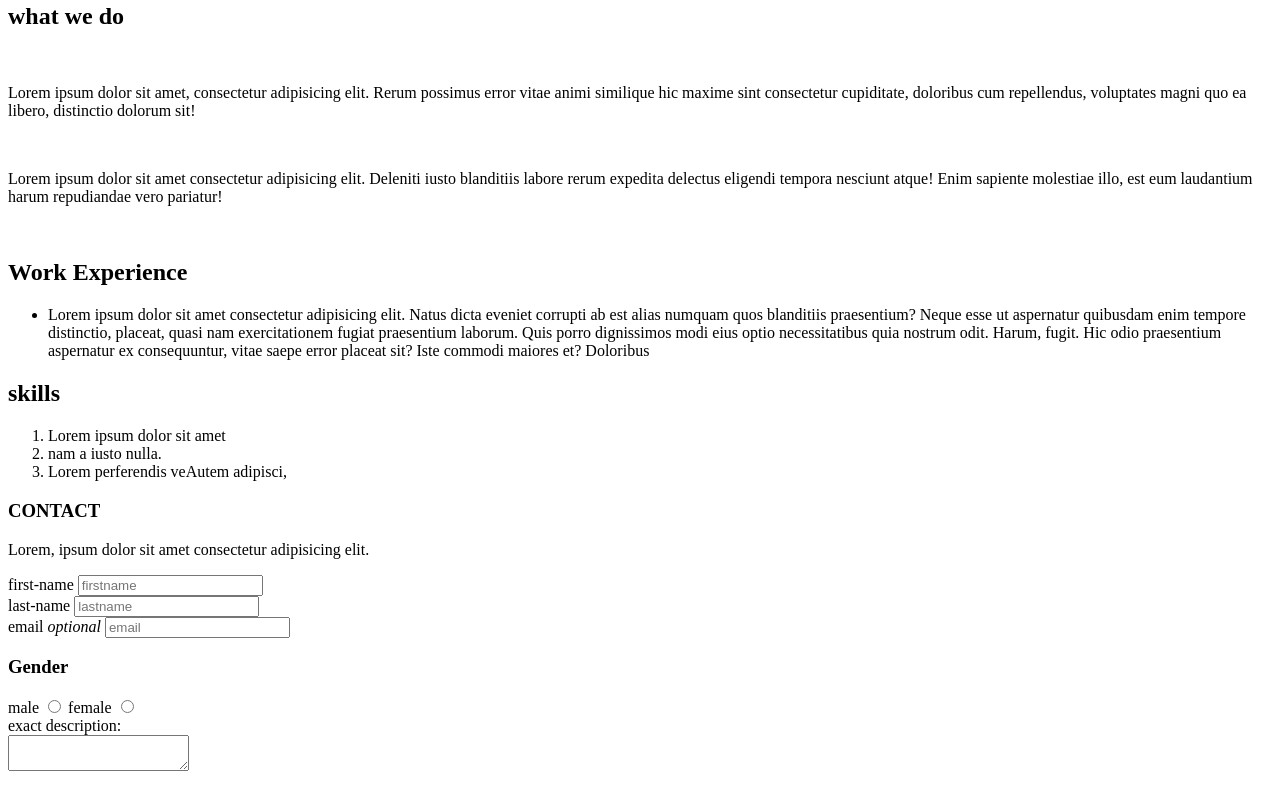
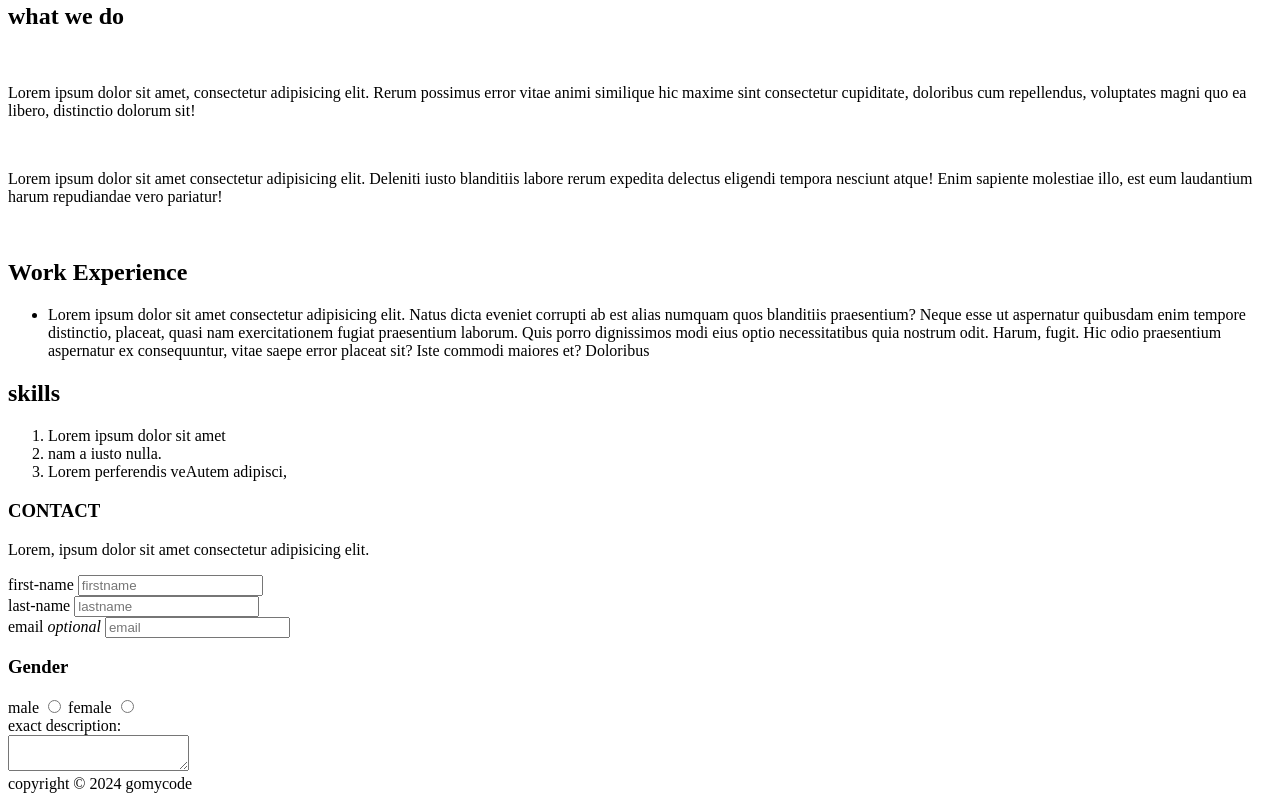
Before and after one commit to zinoleslie/git-portfolio, a plain HTML site: page index.html in a window 1280 px wide. Shown: the part 841-1642 px from the top of the page. Drawn offline with Linux system fonts and the light colour scheme.

Commit message:
added footer

```diff
--- a/index.html
+++ b/index.html
@@ -114,7 +114,9 @@
 
         </form>
 
-
+        <footer>
+            copyright &copy 2024 gomycode
+        </footer>
 
     </section>
 </body>
```
